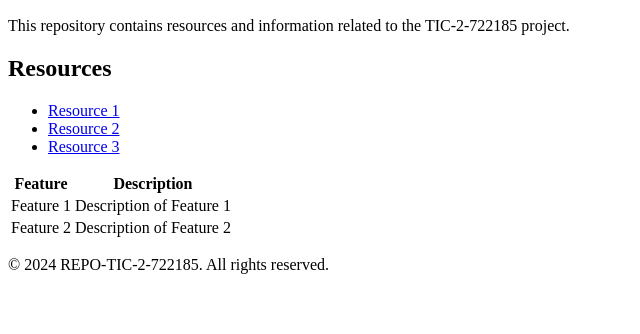
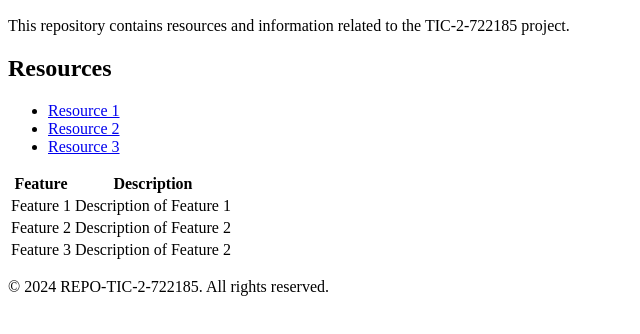
Before and after one commit to contrererick-ids/REPO-TIC-2-722185, a plain HTML site: page index.html in a window 1280 px wide. Shown: the part 110-444 px from the top of the page, without its empty margins (0-640 px from the left). Drawn offline with Linux system fonts and the light colour scheme.

Commit message:
Add Feature 3 in index.html

```diff
--- a/index.html
+++ b/index.html
@@ -37,6 +37,10 @@
                     <td>Feature 2</td>
                     <td>Description of Feature 2</td>
                 </tr>
+                <tr>
+                    <td>Feature 3</td>
+                    <td>Description of Feature 2</td>
+                </tr>
             </table>
         </section>
     </main>
```
